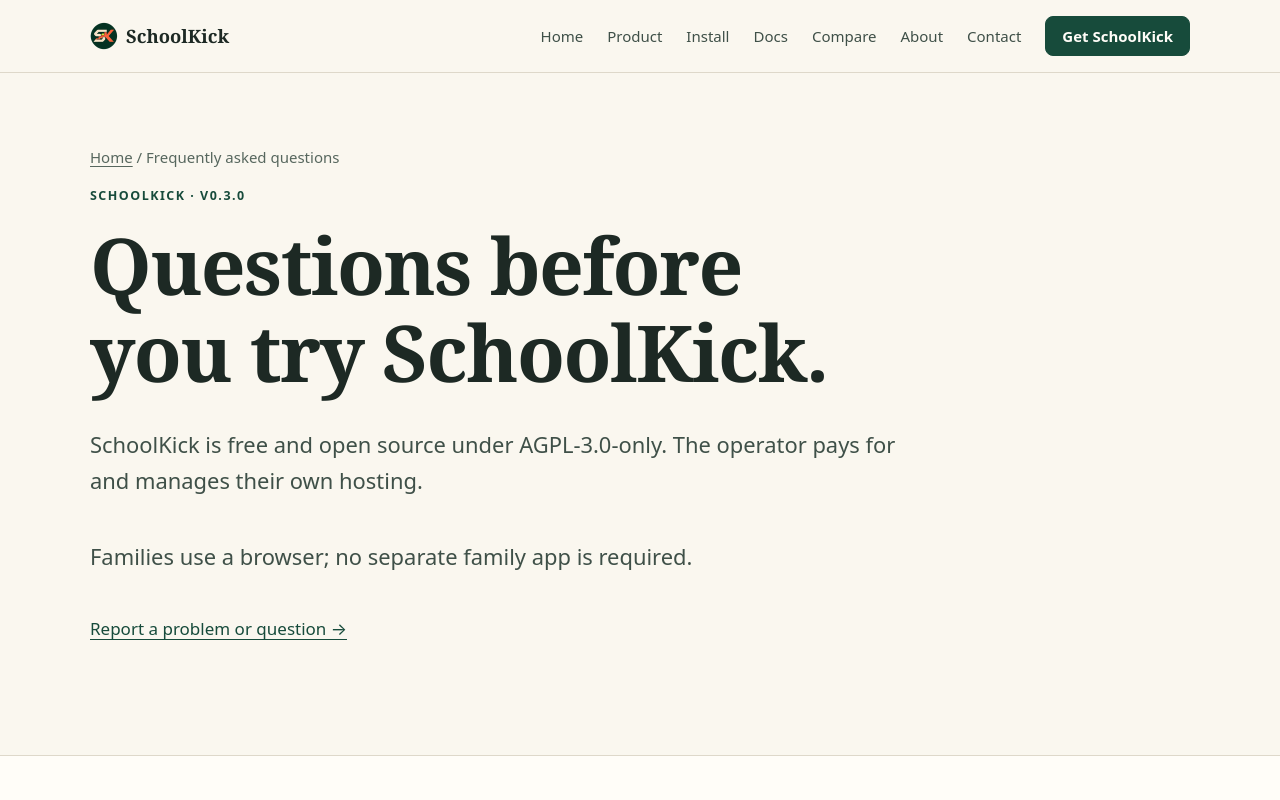
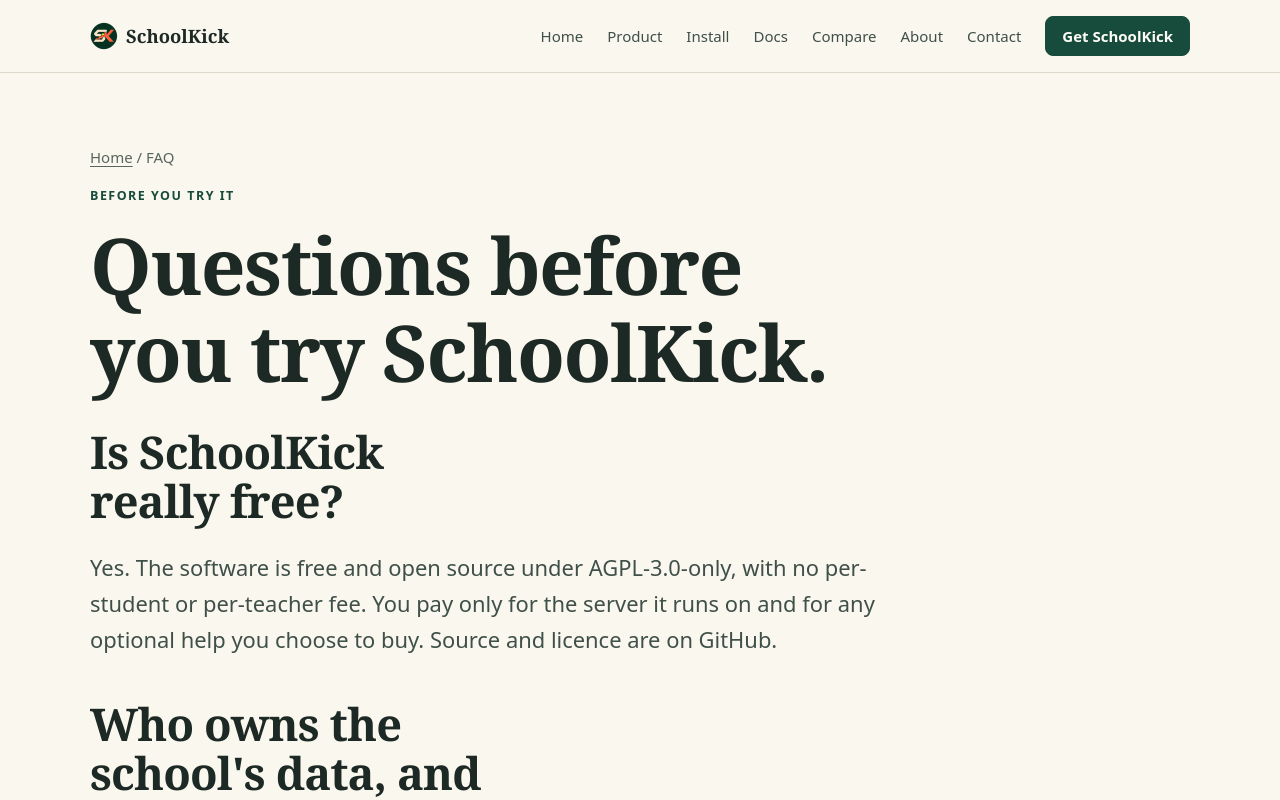
Before and after one commit to Raktim94/schoolkick, a Next.js app in the folder web/: page /faq in a window 1280 px wide. Shown: the top 800 px of the page. Built offline with nearby package versions, Linux system fonts and the light colour scheme.

Commit message:
Real FAQ page (12 questions, FAQPage schema from same source); link FAQ, self-hosting, roadmap from home and docs

```diff
--- a/web/app/[slug]/page.tsx
+++ b/web/app/[slug]/page.tsx
@@ -7,7 +7,6 @@ const pages: Record<string,{title:string;description:string;heading:string;body:
  security:{title:'Security notes',description:'Current security controls and limits in SchoolKick.',heading:'Security controls and what remains to be done.',body:['SchoolKick includes role-checked routes, PostgreSQL row-level security, session cookies and a kept attendance correction history.','This early release has not had an independent security audit. Use HTTPS, restrict signup and server access, take tested backups and do not expose real learner data until the operator has reviewed the deployment.']},
  'self-hosting':{title:'Self-hosting guide',description:'Run SchoolKick on a server you control.',heading:'Run SchoolKick on infrastructure you control.',body:['Choose the guided Ubuntu/Debian installer or Docker Compose. Configure HTTPS before sharing access, keep the host updated and verify database backups.','See the install page for exact commands and requirements.']},
  roadmap:{title:'Release scope and roadmap',description:'Current early-release scope for attendance, fees and exam registration.',heading:'A small, honest early release.',body:['Available now: attendance, learner and guardian records, CSV import, school overview, numbered fee invoices, cash or UPI QR payments confirmed by the office, receipts, refund approval, exam registration, exam fees and hall tickets.','Card or bank payment provider integration, marks entry and result release, messaging, timetable, email password reset, teacher QR check-in, learning content and native apps are not available yet. See the source roadmap for release details.']},
- faq:{title:'Frequently asked questions',description:'Answers about costs, hosting, data and current limits.',heading:'Questions before you try SchoolKick.',body:['SchoolKick is free and open source under AGPL-3.0-only. The operator pays for and manages their own hosting.','Families use a browser; no separate family app is required.']},
  license:{title:'AGPL-3.0-only license',description:'SchoolKick is licensed under the GNU Affero General Public License version 3 only.',heading:'Free software, under AGPL-3.0-only.',body:['SchoolKick source code is licensed under the GNU Affero General Public License version 3 only. Read the full license in the repository LICENSE file.','If you run a modified version for other people over a network, the license requires you to offer those users the corresponding source code. The SchoolKick name and logo are not included in the software license.']},
  contribute:{title:'Contribute',description:'Set up the project, run checks and contribute code or documentation.',heading:'Help make the school day easier to manage.',body:['Start with CONTRIBUTING.md for local setup, database migrations, accessibility expectations and review conventions. Use fictional data in tests, screenshots and issues.','Good first contributions include documentation fixes, browser compatibility reports and focused accessibility improvements. Please describe how you verified a change.']},
  contributors:{title:'Contributors',description:'Meet the people contributing to SchoolKick open-source school software.',heading:'Built in the open, with room for more hands.',body:['SchoolKick is maintained by Raktim Ranjit with contributions from the open-source community.','Report a bug, improve the docs, review a proposed change or contribute a focused fix.']},
--- /dev/null
+++ b/web/app/faq/page.tsx
@@ -0,0 +1,82 @@
+import type { Metadata } from 'next';
+
+export const metadata: Metadata = {
+  title: 'Frequently asked questions',
+  description: 'Twelve plain answers about SchoolKick: cost, where data lives, installing, ports, signup, attendance corrections, UPI fees, security and what is not built yet.',
+  alternates: { canonical: '/faq/' },
+};
+
+// Single source: the visible questions and the FAQPage JSON-LD are both generated from this list, so they cannot drift apart.
+const faqs: [string, string][] = [
+ [
+  "Is SchoolKick really free?",
+  "Yes. The software is free and open source under AGPL-3.0-only, with no per-student or per-teacher fee. You pay only for the server it runs on and for any optional help you choose to buy. Source and licence are on GitHub."
+ ],
+ [
+  "Who owns the school's data, and where is it stored?",
+  "The school does. SchoolKick runs on a server you control and keeps all records in your own PostgreSQL database, in a Docker volume on that machine. Nothing is sent to NodeDR, and the marketing site loads no analytics or third-party scripts."
+ ],
+ [
+  "What does it cost to run?",
+  "It needs a small Linux, Windows or macOS machine that can run Docker, or a Node.js and PostgreSQL setup. For the Ubuntu or Debian package, one command installs Docker if it is missing, then starts the app and its database as a service."
+ ],
+ [
+  "How do I install it?",
+  "On Ubuntu or Debian run the one-line installer from the install page. It checks the package's SHA-256 checksum before installing. Docker Compose, CasaOS and a plain Node.js setup are also documented, each with the commands and what they change."
+ ],
+ [
+  "Which port does it use, and who can reach it?",
+  "The Docker, source and current Debian package installs serve the app on port 3847 and listen on this machine only (127.0.0.1) by default. Put an HTTPS reverse proxy or tunnel in front of it, or set BIND_ADDRESS to expose it deliberately. Debian packages published as v0.1.0 used port 8480."
+ ],
+ [
+  "Can anyone sign up and create a school on my server?",
+  "On a fresh install, yes: the first visit creates your institution and owner account. After that, set ALLOW_SIGNUP to 0 and restart so strangers cannot create institutions. Staff and guardians are invited from inside the school."
+ ],
+ [
+  "What happens when a teacher corrects attendance?",
+  "The original mark is kept. A correction is a new entry with a required reason, written to an append-only history, so the register shows who changed what and when instead of silently overwriting it."
+ ],
+ [
+  "Do families need an app?",
+  "No. Guardians use a normal web browser on a phone or computer and see only the learners linked to them. There is no native mobile app yet."
+ ],
+ [
+  "Does it handle fees and UPI payments?",
+  "It issues fee invoices, records cash and UPI QR payments, and produces receipts with a verification page and PDF. A member of the school office confirms each payment against bank evidence; SchoolKick does not move money. Hosted checkout currently supports a test provider only, with no real card or bank adapter."
+ ],
+ [
+  "How do I move from a spreadsheet?",
+  "Upload a CSV of learners and guardians. SchoolKick validates it in a dry run and shows the result row by row before anything is saved, so you can fix errors first."
+ ],
+ [
+  "Is it secure? Has it been audited?",
+  "Access is role-checked and data is separated with PostgreSQL row-level security. No independent security, accessibility or legal audit has been done, and the early release says so. Back up your data and read the security notes before holding real records."
+ ],
+ [
+  "What is not built yet?",
+  "Card or bank payment processing, marks entry and result release, messaging, a timetable, password reset by email, teacher QR check-in, learning content and native mobile apps. The roadmap page tracks what is available now and what is planned."
+ ]
+];
+
+export default function Faq() {
+  const jsonLd = {
+    '@context': 'https://schema.org',
+    '@type': 'FAQPage',
+    mainEntity: faqs.map(([name, text]) => ({ '@type': 'Question', name, acceptedAnswer: { '@type': 'Answer', text } })),
+  };
+  return (
+    <main id="main" className="wrap policy-page">
+      <p className="crumbs"><a href="/">Home</a> / FAQ</p>
+      <p className="eyebrow">Before you try it</p>
+      <h1>Questions before you try SchoolKick.</h1>
+      <script type="application/ld+json" dangerouslySetInnerHTML={{ __html: JSON.stringify(jsonLd) }} />
+      {faqs.map(([q, a]) => (
+        <section key={q}>
+          <h2>{q}</h2>
+          <p className="lede">{a}</p>
+        </section>
+      ))}
+      <p>Something missing? <a href="/contact/">Ask us</a> or <a href="https://github.com/Raktim94/schoolkick/issues">open an issue</a>. Never include real learner data.</p>
+    </main>
+  );
+}
--- a/web/app/page.tsx
+++ b/web/app/page.tsx
@@ -8,5 +8,5 @@ export default function Home() { return <main id="main">
   <section className="home-install"><div className="wrap home-install-layout"><div><p className="eyebrow">One command · Ubuntu, Debian or CasaOS</p><h2>Running in a few minutes.</h2><p>Install with a single command on Ubuntu or Debian, import the app into CasaOS, or choose Docker or source. Each route is explained with what it needs.</p><CopyCommand label="Ubuntu and Debian installation command" command="curl -fsSL https://schoolkick.nodedr.com/install-linux.sh | sudo bash" /><p><a className="btn" href="/get-started/">All install methods <span aria-hidden="true">→</span></a></p></div><img className="home-install-anim" src="/s/install-animated.svg" width="1200" height="400" alt="Animated terminal: one command installs SchoolKick and prints the address to open" loading="lazy" decoding="async"/></div></section>
   <section className="home-work"><div className="wrap home-work-layout"><div><p className="eyebrow">A record you can trust</p><h2>A correction adds to the story. It never erases it.</h2><p>When a mark changes, SchoolKick keeps the first entry, the new status, who made the correction and why.</p><ol className="event-list"><li><time>08:52</time><span><b>Present</b><small>First entry · Tara T.</small></span></li><li><time>10:14</time><span><b>Changed to late</b><small>Reason: arrived after the bell · Tara T.</small></span></li></ol></div><RegisterScene/></div></section>
   <section className="wrap editorial-section"><p className="eyebrow">One school, different daily work</p><h2>The right view for the person doing the work.</h2><div className="role-lines"><a href="/features/#teachers"><span>Teachers</span><b>Mark one class. Handle only the exceptions.</b></a><a href="/features/#families"><span>Families</span><b>Check today’s status in a browser. No app to install.</b></a><a href="/features/#registrars"><span>Registrars</span><b>Review every CSV row before anything is saved.</b></a><a href="/features/#principals"><span>School leaders</span><b>See what needs attention before the trend.</b></a><a href="/features/#exams"><span>Exam offices</span><b>Manage registrations, eligibility and hall tickets.</b></a></div></section>
-  <section className="wrap home-scope"><div><p className="eyebrow">Early release · attendance · fees · exams</p><h2>Useful now. Honest about what is still ahead.</h2></div><div><p>Attendance, learner records, guardian view, CSV import, school overview, office-confirmed cash and UPI QR payments, and exam registration are available. Card or bank payment providers, marks entry, messaging, timetables and native apps are not.</p><div className="home-links"><a href="/roadmap/">Release scope</a><a href="/security/">Security notes</a><a href="/privacy/">Privacy</a></div></div></section>
+  <section className="wrap home-scope"><div><p className="eyebrow">Early release · attendance · fees · exams</p><h2>Useful now. Honest about what is still ahead.</h2></div><div><p>Attendance, learner records, guardian view, CSV import, school overview, office-confirmed cash and UPI QR payments, and exam registration are available. Card or bank payment providers, marks entry, messaging, timetables and native apps are not.</p><div className="home-links"><a href="/roadmap/">Release scope</a><a href="/faq/">FAQ</a><a href="/self-hosting/">Self-hosting</a><a href="/security/">Security notes</a><a href="/privacy/">Privacy</a></div></div></section>
  </main>; }
```
Also changed, not shown: web/app/docs/page.tsx (+1 -1 lines).
